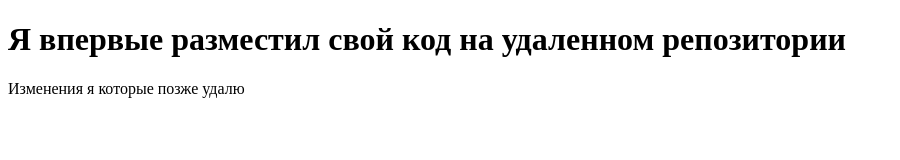
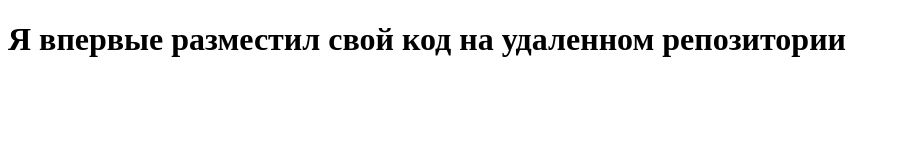
Before and after one commit to SleepyMarch/test_repo, a plain HTML site: page index.html in a window 1280 px wide. Shown: the whole page, without its empty margins (0-900 px from the left). Drawn offline with Linux system fonts and the light colour scheme.

Commit message:
Revert "Ошибочный коммит"
This reverts commit 36a1a664b06dbf31aeda880e822f601fb627ecb7.

```diff
--- a/index.html
+++ b/index.html
@@ -7,6 +7,5 @@
 </head>
 <body>
     <h1>Я впервые разместил свой код на удаленном репозитории</h1>
-    <p>Изменения я которые позже удалю</p>
 </body>
 </html>
```
